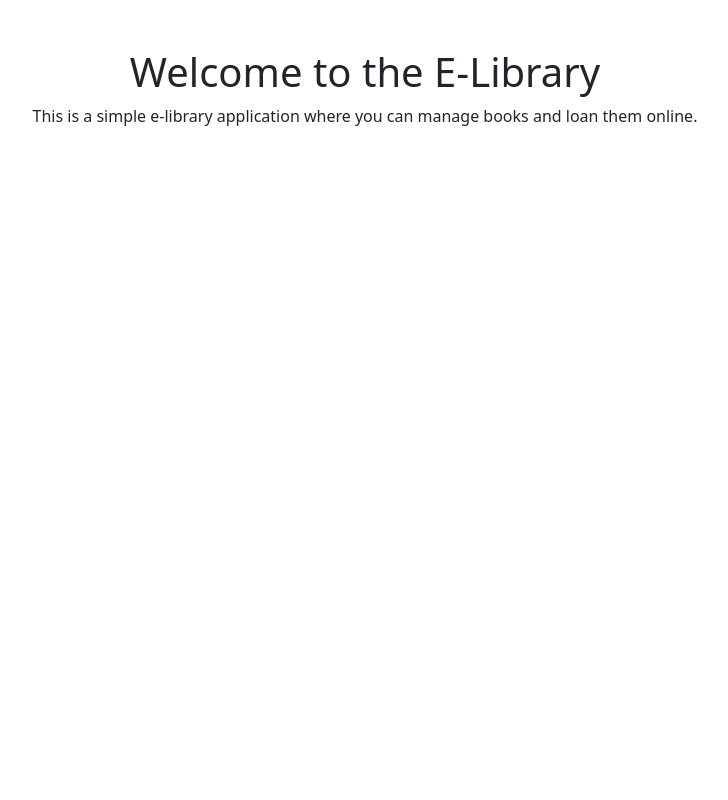
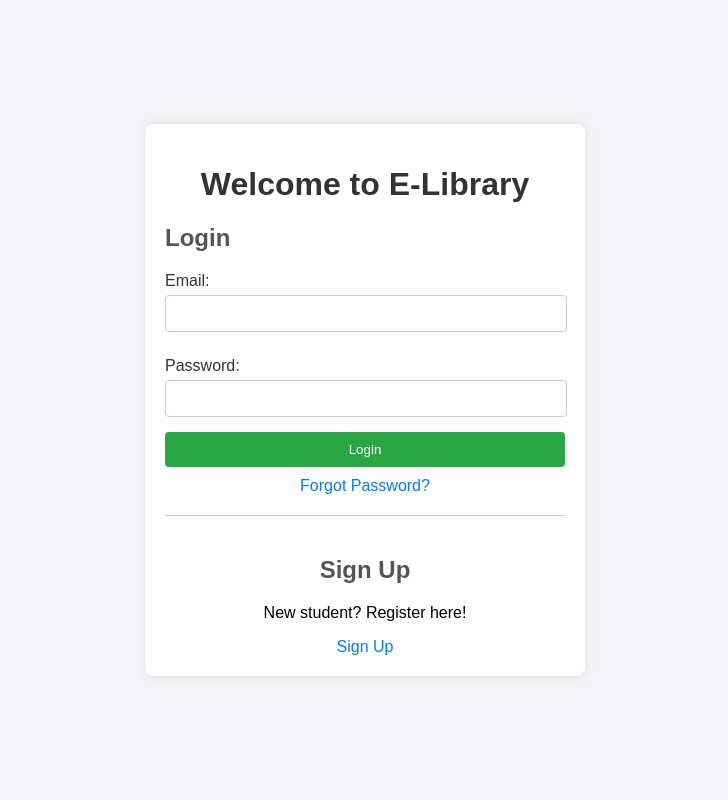
Before and after one commit to IsaacKofiOsei/e-library, a PHP site: page / in a window 1280 px wide. Shown: the whole page, without its empty margins (275-1003 px from the left). Run offline with PHP 8.4, Linux system fonts and the light colour scheme.

Commit message:
update on styling, forgot password, login, logout and  signup

```diff
--- a/assets/css/styles.css
+++ b/assets/css/styles.css
@@ -1,20 +1,86 @@
-/* assets/css/style.css */
-
-/* Basic Styling for the page */
 body {
     font-family: Arial, sans-serif;
-    background-color: #f4f4f4;
+    background-color: #f4f4f9;
+    display: flex;
+    justify-content: center;
+    align-items: center;
+    height: 100vh;
     margin: 0;
-    padding: 0;
+}
+
+.container {
+    background: #fff;
+    padding: 20px;
+    border-radius: 8px;
+    box-shadow: 0 0 10px rgba(0, 0, 0, 0.1);
+    width: 400px;
+    text-align: center;
 }
 
 h1 {
-    text-align: center;
-    margin-top: 50px;
-    color: #4CAF50;
+    color: #333;
 }
 
-p {
-    text-align: center;
-    font-size: 18px;
+h2 {
+    margin-bottom: 20px;
+    color: #555;
 }
+
+form {
+    text-align: left; /* Align form content to the left */
+}
+
+label {
+    display: block;
+    margin: 10px 0 5px;
+    color: #333;
+    text-align: left; /* Ensure labels are aligned to the left */
+}
+
+input {
+    width: 95%;
+    padding: 10px;
+    margin-bottom: 15px;
+    margin-right: 10px;
+    border: 1px solid #ccc;
+    border-radius: 4px;
+}
+
+button {
+    width: 100%;
+    padding: 10px;
+    background-color: #28a745;
+    color: #fff;
+    border: none;
+    border-radius: 4px;
+    cursor: pointer;
+}
+
+button:hover {
+    background-color: #218838;
+}
+
+a {
+    color: #007bff;
+    text-decoration: none;
+    display: block;
+    margin-top: 10px;
+    text-align: center; /* Center-align links */
+}
+
+a:hover {
+    text-decoration: underline;
+}
+
+.error {
+    color: #dc3545;
+    margin-bottom: 15px;
+    text-align: center; /* Center-align error messages */
+}
+
+.signup-section {
+    margin-top: 20px;
+    border-top: 1px solid #ccc;
+    padding-top: 20px;
+    text-align: center; /* Center-align signup section */
+}
--- a/index.php
+++ b/index.php
@@ -1,25 +1,42 @@
-<!-- index.php -->
+<?php
+session_start();
+// Include the login logic file
+if ($_SERVER['REQUEST_METHOD'] === 'POST' && isset($_POST['login'])) {
+    require 'login.php'; // Include the login logic
+}
+?>
 
 <!DOCTYPE html>
 <html lang="en">
 <head>
     <meta charset="UTF-8">
     <meta name="viewport" content="width=device-width, initial-scale=1.0">
-    <title>E-Library</title>
-
-    <!-- Bootstrap CDN -->
-    <link href="https://cdn.jsdelivr.net/npm/bootstrap@5.3.0-alpha1/dist/css/bootstrap.min.css" rel="stylesheet">
-
-    <!-- Link to Custom CSS -->
-    <link rel="stylesheet" href="/assets/css/style.css">
+    <title>E-Library Login</title>
+    <link rel="stylesheet" href="assets/css/styles.css">
 </head>
 <body>
-    <div class="container text-center mt-5">
-        <h1>Welcome to the E-Library</h1>
-        <p>This is a simple e-library application where you can manage books and loan them online.</p>
+    <div class="container">
+        <h1>Welcome to E-Library</h1>
+        <form action="index.php" method="POST">
+            <h2>Login</h2>
+            <?php if (isset($error)): ?>
+                <p class="error"><?php echo $error; ?></p>
+            <?php endif; ?>
+            <label for="email">Email:</label>
+            <input type="email" id="email" name="email" required>
+
+            <label for="password">Password:</label>
+            <input type="password" id="password" name="password" required>
+
+            <button type="submit" name="login">Login</button>
+            <a href="forgot_password.php">Forgot Password?</a>
+        </form>
+
+        <div class="signup-section">
+            <h2>Sign Up</h2>
+            <p>New student? Register here!</p>
+            <a href="signup.php">Sign Up</a>
+        </div>
     </div>
-
-    <!-- Bootstrap JS & dependencies -->
-    <script src="https://cdn.jsdelivr.net/npm/bootstrap@5.3.0-alpha1/dist/js/bootstrap.bundle.min.js"></script>
 </body>
 </html>
--- /dev/null
+++ b/logout.php
@@ -0,0 +1,6 @@
+<?php
+session_start();
+session_destroy(); // Destroy the session
+header('Location: index.php'); // Redirect to login page
+exit();
+?>
```
Also changed, not shown: forgot_password.php (added, +33 -0 lines), login.php (+18 -0 lines), signup.php (added, +60 -0 lines).
